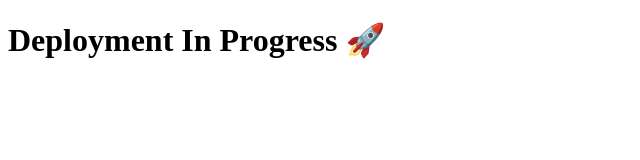
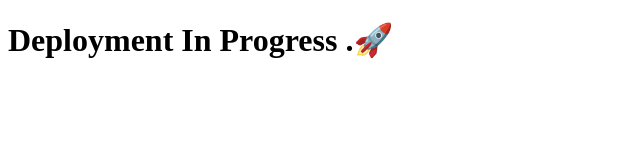
Before and after one commit to karuna-parmar/aws-docker-terraform-ansible, a plain HTML site: page app/index.html in a window 1280 px wide. Shown: the full height of the page, 0-640 px from the left. Drawn offline with Linux system fonts and the light colour scheme.

Commit message:
index file modified to trigger the event

```diff
--- a/app/index.html
+++ b/app/index.html
@@ -4,6 +4,6 @@
     <title>Docker Deployment</title>
 </head>
 <body>
-    <h1>Deployment In Progress 🚀</h1>
+    <h1>Deployment In Progress .🚀</h1>
 </body>
 </html>
```
